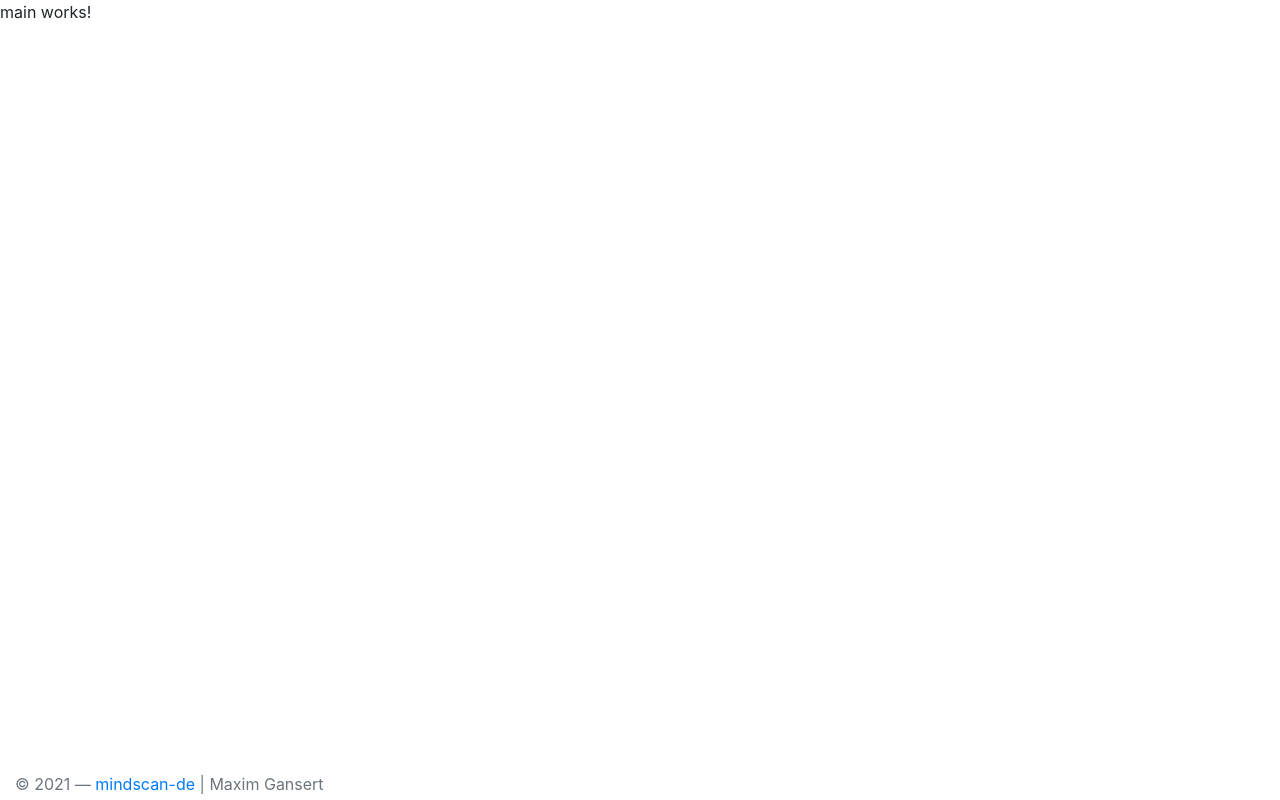
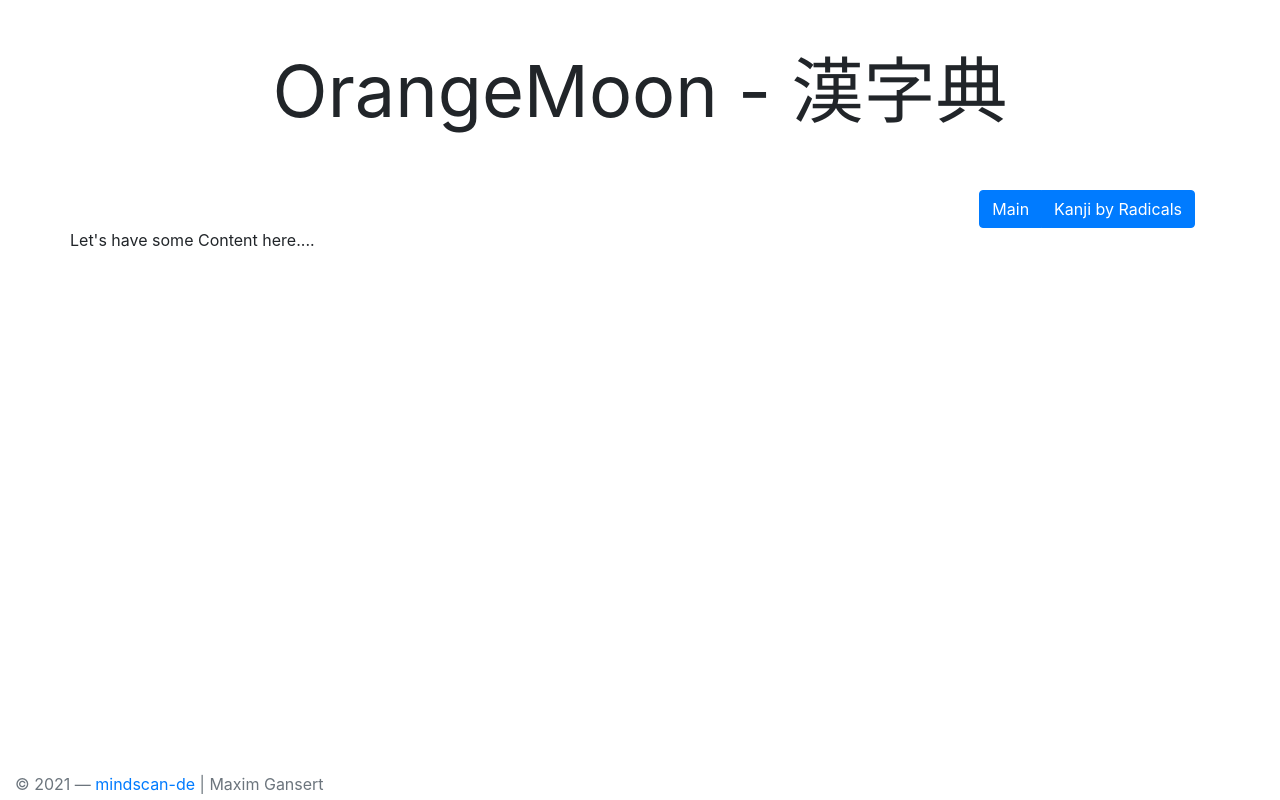
Before and after one commit to mindscan-de/OrangeMoon-Frontend, an Angular app: page / in a window 1280 px wide. Built offline with nearby package versions, Linux system fonts and the light colour scheme.

Commit message:
update the main page

```diff
--- a/src/app/main/main.component.html
+++ b/src/app/main/main.component.html
@@ -1 +1,23 @@
-<p>main works!</p>
+<div class="container">
+	<div class="row">
+		<div class="col-sm my-5">
+			<h1 class="display-3 font-weight-normal" align="center">OrangeMoon - 漢字典</h1>
+		</div>
+	</div>
+
+	<div class="row">
+		<div class="col-lg mt-8">
+			<div class="btn-toolbar float-right" role="toolbar" >
+				<div class="btn-group ml-2" role="group">
+					<a type="button" class="btn btn-primary" routerLink="/main" routerLinkActive="active">Main</a>
+					<a type="button" class="btn btn-primary" routerLink="/kanjibyradicals" routerLinkActive="active">Kanji by Radicals</a>
+				</div>
+			</div>
+		</div>
+	</div>
+
+
+	<div class="row">
+		Let's have some Content here....
+	</div>
+</div>
```
